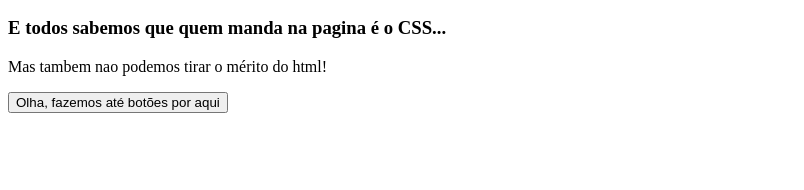
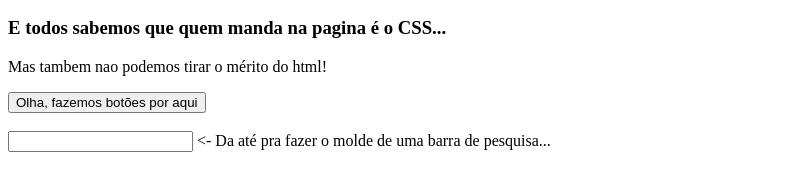
Before and after one commit to JgDuart1/ufjf-dcc202-2025-1-b-atv02-JgDuart1, a plain HTML site: page index.html in a window 1280 px wide. Shown: the part 110-300 px from the top of the page, without its empty margins (0-804 px from the left). Drawn offline with Linux system fonts and the light colour scheme.

Commit message:
Adiciona um input com barra de pesquisa.

```diff
--- a/index.html
+++ b/index.html
@@ -12,7 +12,9 @@
         <h3>E todos sabemos que quem manda na pagina é o CSS...</h3>
         <p>Mas tambem nao podemos tirar o mérito do html!</p>
     </div>
-        <button>Olha, fazemos até botões por aqui</button>
-
-</body>
+    <div>
+        <button>Olha, fazemos botões por aqui</button>
+        <br> <br>
+        <input type = "search"> <- Da até pra fazer o molde de uma barra de pesquisa...
+    </div>
 </html>
```
